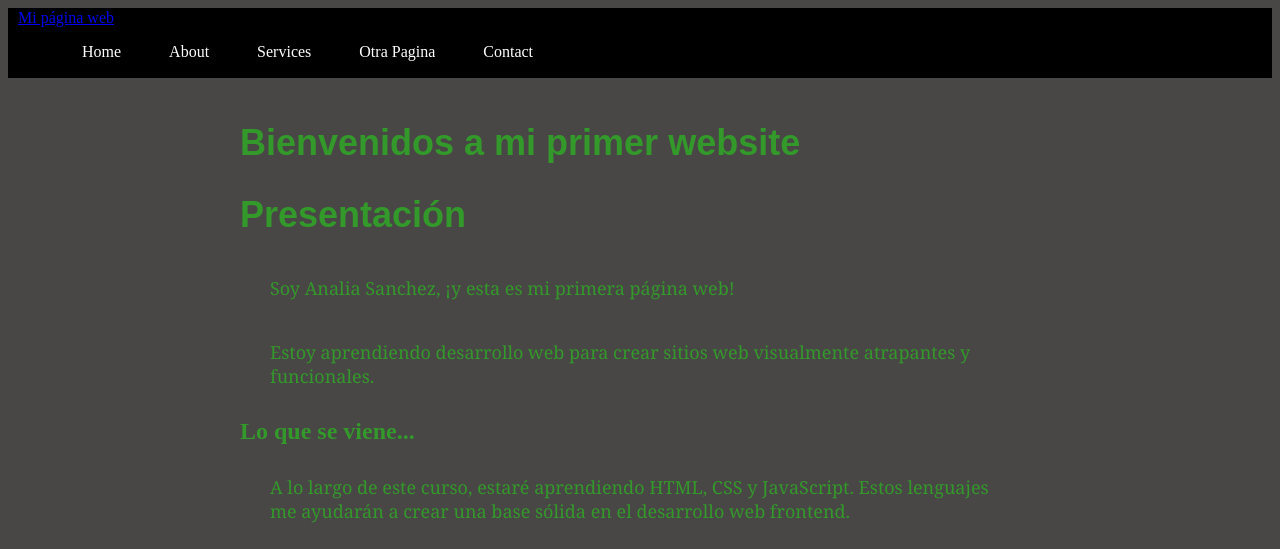
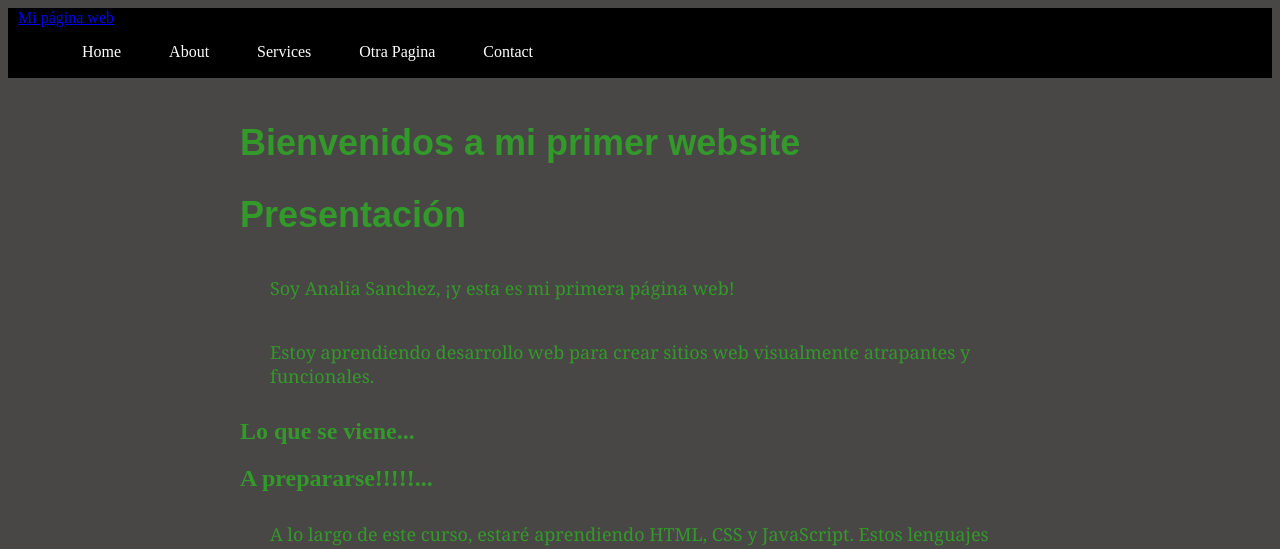
Before and after one commit to anasilsanchez/mirepositorioremoto, a plain HTML site: page index.html in a window 1280 px wide. Shown: the top 549 px of the page. Drawn offline with Linux system fonts and the light colour scheme.

Commit message:
Revert "Modificacion index"
This reverts commit 8dd8727478531bcce6d2ec1304f4e7bfa393caf1.

```diff
--- a/index.html
+++ b/index.html
@@ -39,7 +39,7 @@
     </section>
     <section>
       <h2>Lo que se viene...</h2>
-
+      <h2>A prepararse!!!!!...</h2>
       <p>A lo largo de este curso, estaré aprendiendo HTML, CSS y JavaScript. Estos lenguajes me ayudarán a crear una base sólida en el desarrollo web frontend.</p>
     </section>
   </div>
```
